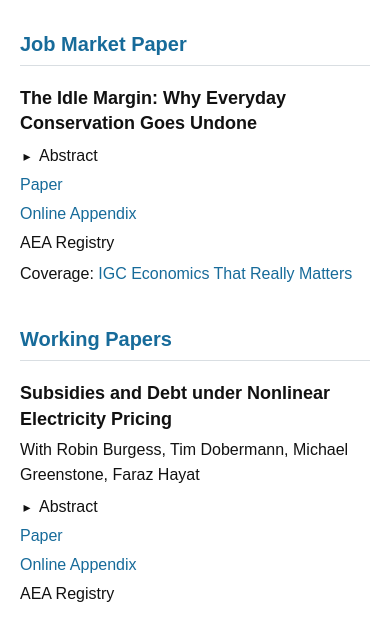
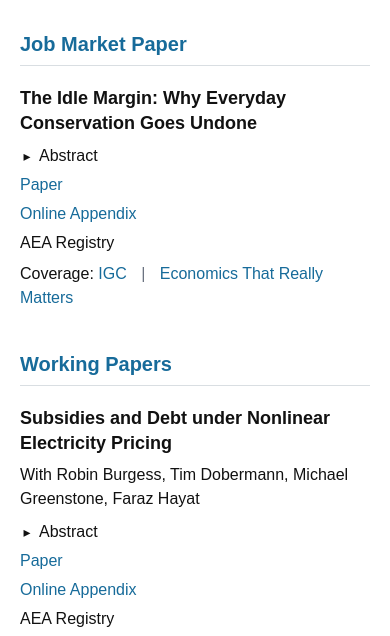
Before and after one commit to muhammad-usman-naeem/muhammad-usman-naeem.github.io, a plain HTML site: page research.html in a window 390 px wide. Shown: the part 179-815 px from the top of the page. Drawn offline with Linux system fonts and the light colour scheme.

Commit message:
Update research.html

```diff
--- a/research.html
+++ b/research.html
@@ -249,9 +249,13 @@
         display: block;
       }
 
-      .separator {
-        display: none;
-      }
+.separator {
+  display: none;
+}
+
+.paper-coverage .separator {
+  display: inline;
+}
 
       .paper-description {
         margin-top: 10px;
```
